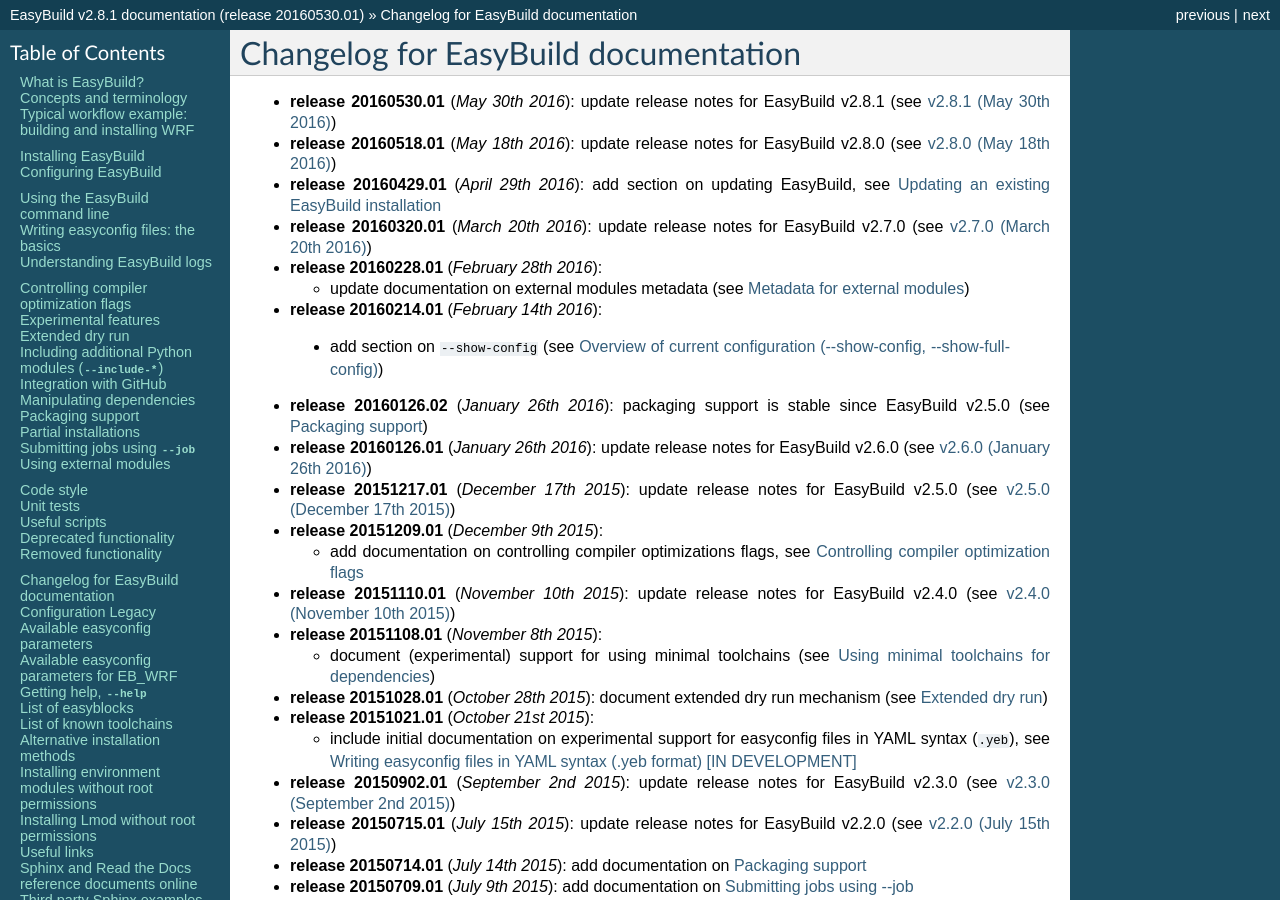
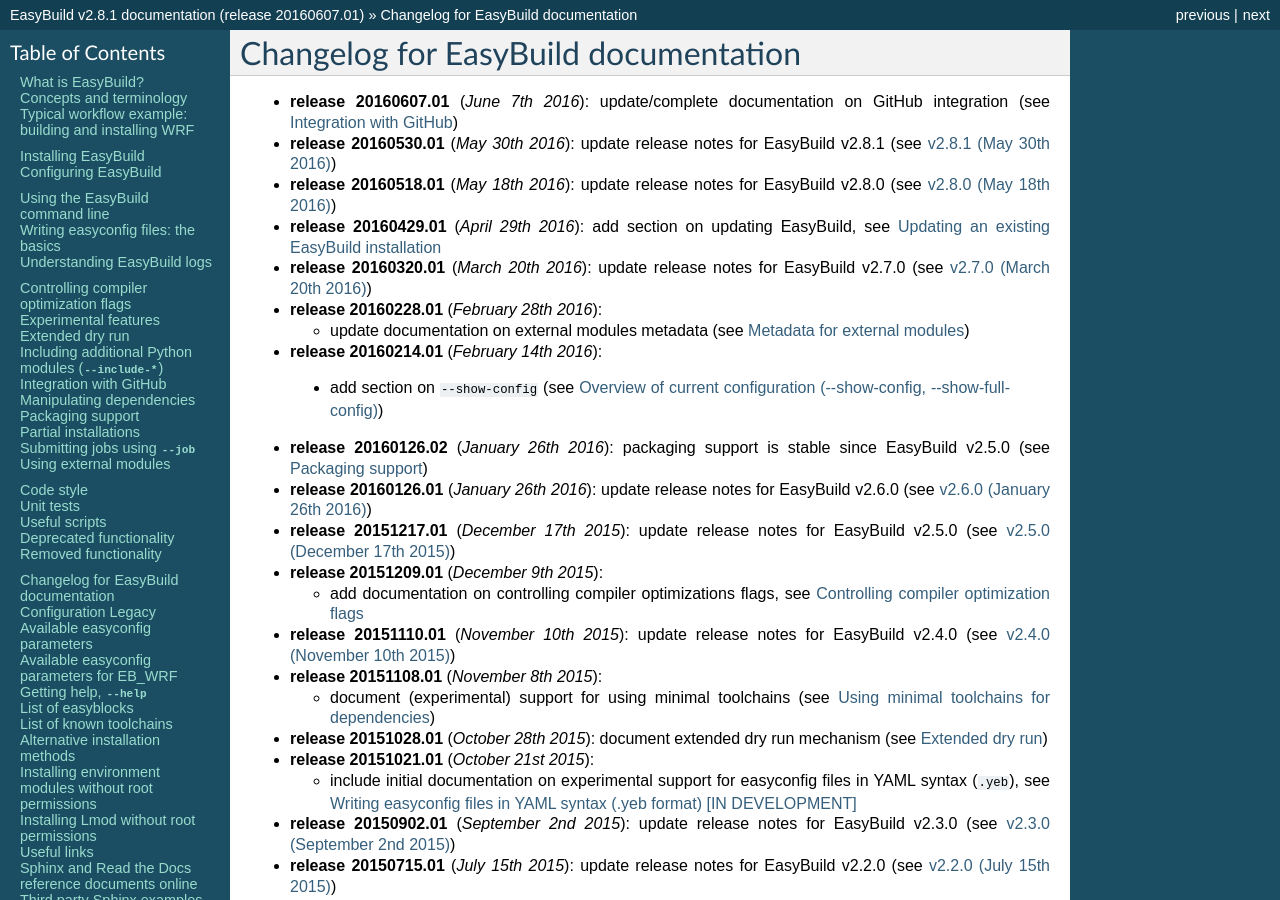
Before and after one commit to easybuilders/easybuild, a Sphinx documentation site: the page built from docs/Changelog.rst, in a window 1280 px wide and 900 px high. Built offline with Sphinx 7.4.7, drawn with Linux system fonts in a browser that asks for light colours; some of the changed text lies outside the part shown.

Commit message:
bump docs release & update changelog

```diff
--- a/docs/Changelog.rst
+++ b/docs/Changelog.rst
@@ -3,6 +3,7 @@
 Changelog for EasyBuild documentation
 -------------------------------------
 
+* **release 20160607.01** (`June 7th 2016`): update/complete documentation on GitHub integration (see :ref:`integration_with_github`)
 * **release 20160530.01** (`May 30th 2016`): update release notes for EasyBuild v2.8.1 (see :ref:`release_notes_eb281`)
 * **release 20160518.01** (`May 18th 2016`): update release notes for EasyBuild v2.8.0 (see :ref:`release_notes_eb280`)
 * **release 20160429.01** (`April 29th 2016`): add section on updating EasyBuild, see :ref:`updating`
--- a/docs/conf.py
+++ b/docs/conf.py
@@ -43,7 +43,7 @@
 # The short X.Y version.
 version = '2.8.1'  # this is meant to reference the version of EasyBuild
 # The full version, including alpha/beta/rc tags.
-release = '20160530.01'  # this is meant to reference the version of the documentation itself
+release = '20160607.01'  # this is meant to reference the version of the documentation itself
 
 # There are two options for replacing |today|: either, you set today to some
 # non-false value, then it is used:
```
